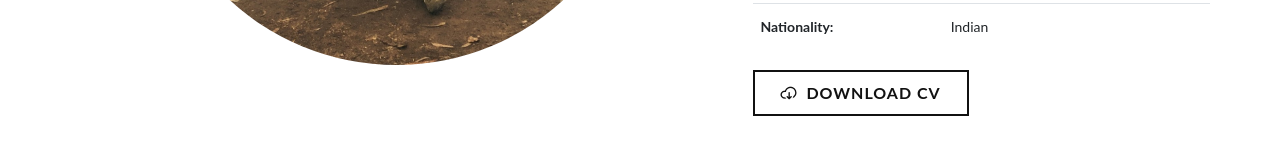
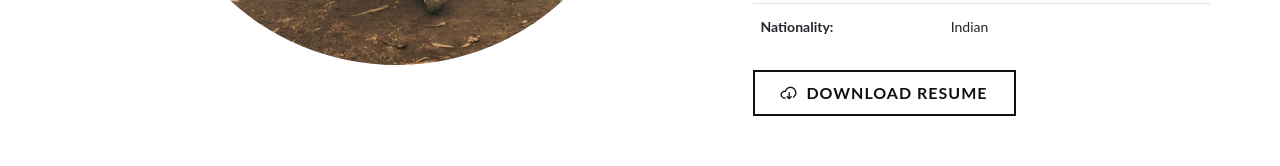
Before and after one commit to nivendha/resume, a plain HTML site: page index.html in a window 1280 px wide. Shown: the part 588-754 px from the top of the page. Drawn offline with Linux system fonts and the light colour scheme.

Commit message:
Update index.html

```diff
--- a/index.html
+++ b/index.html
@@ -65,7 +65,7 @@
 										</tr>
 									</tbody>
 								</table>
-								<a href="/Nivendha_Kannan_Resume.pdf " download="Nivendha_Kannan " class="button button-large button-border button-black button-dark noleftmargin "><i class="icon-line-cloud-download "></i> Download CV</a>
+								<a href="/Nivendha_Kannan_Resume.pdf " download="Nivendha_Kannan " class="button button-large button-border button-black button-dark noleftmargin "><i class="icon-line-cloud-download "></i> Download Resume</a>
 							</div>
 						</div>
 					</div>
```
